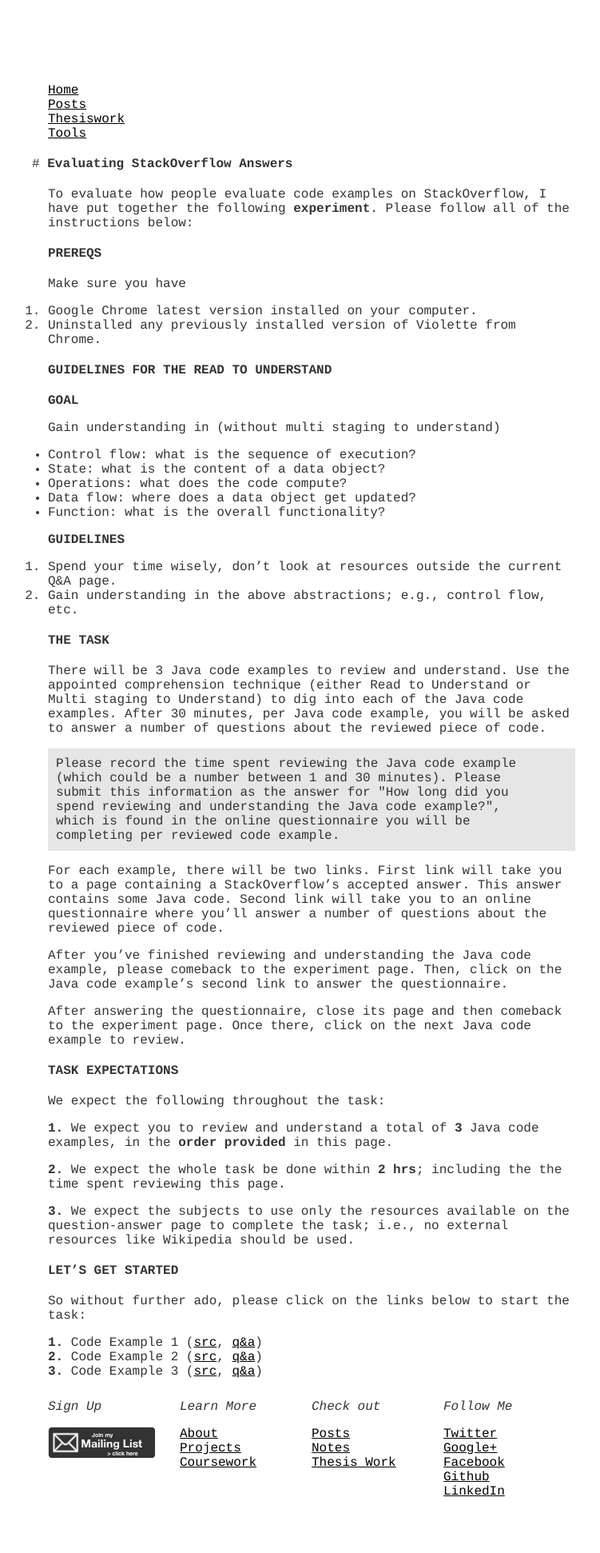
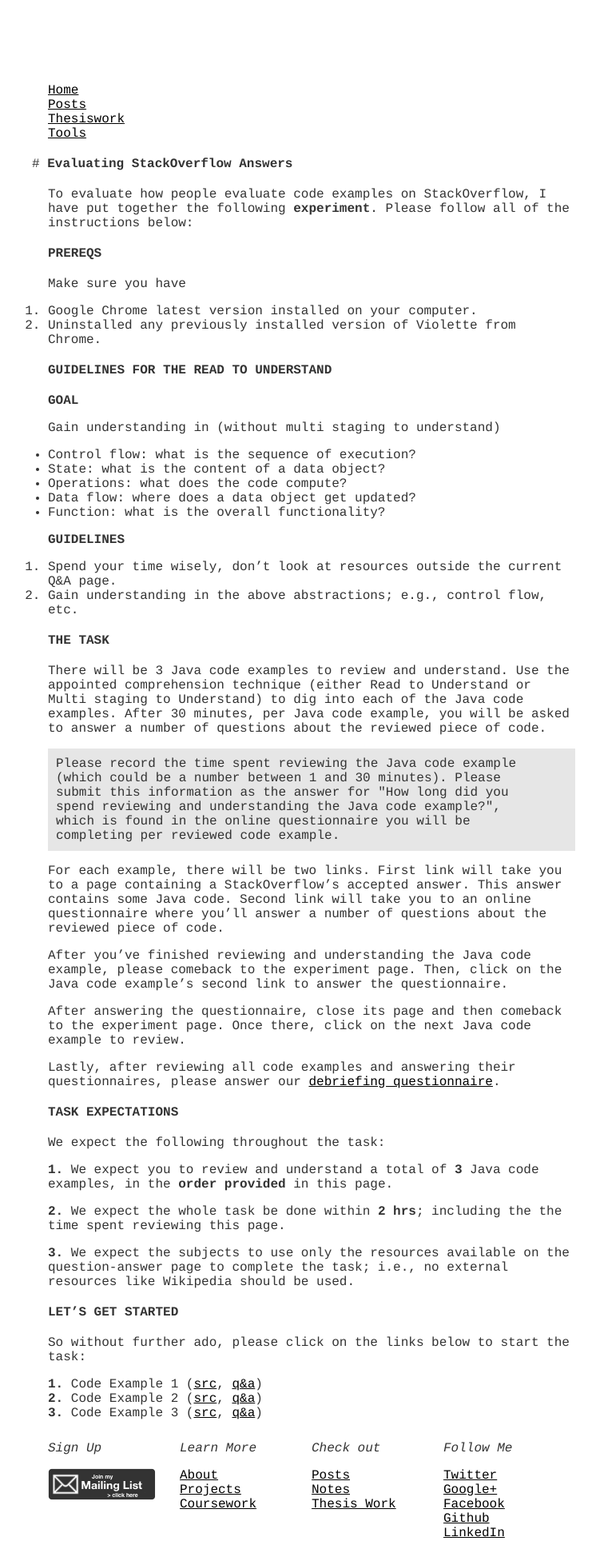
Before and after one commit to hsanchez/hsanchez.github.io, a Jekyll site: the page built from posts/thesiswork/tools/_posts/2015-01-27-evaluate-answer.md, in a window 1280 px wide. Shown: the whole page at 80% size, without its empty margins (250-1001 px from the left). Built offline with Jekyll 4.4.1, drawn with Linux system fonts in a browser that asks for light colours; Markdown is read by kramdown in place of the engine named in the settings; before the commit the page ends 1890 px from its top, so only the background shows below that.

Commit message:
updates experiment pages

```diff
--- a/posts/thesiswork/tools/_posts/2015-01-27-evaluate-answer.md
+++ b/posts/thesiswork/tools/_posts/2015-01-27-evaluate-answer.md
@@ -59,6 +59,8 @@
 After answering the questionnaire, close its page and then comeback to the experiment
 page. Once there, click on the next Java code example to review.
 
+Lastly, after reviewing all code examples and answering their questionnaires, please answer
+our <a href="http://bit.ly/1KPyrlW" target="_blank">debriefing questionnaire</a>.
 
 # TASK EXPECTATIONS
 
```
Also changed, not shown: posts/thesiswork/tools/_posts/2015-01-28-violette-multistage.md (+5 -0 lines).
